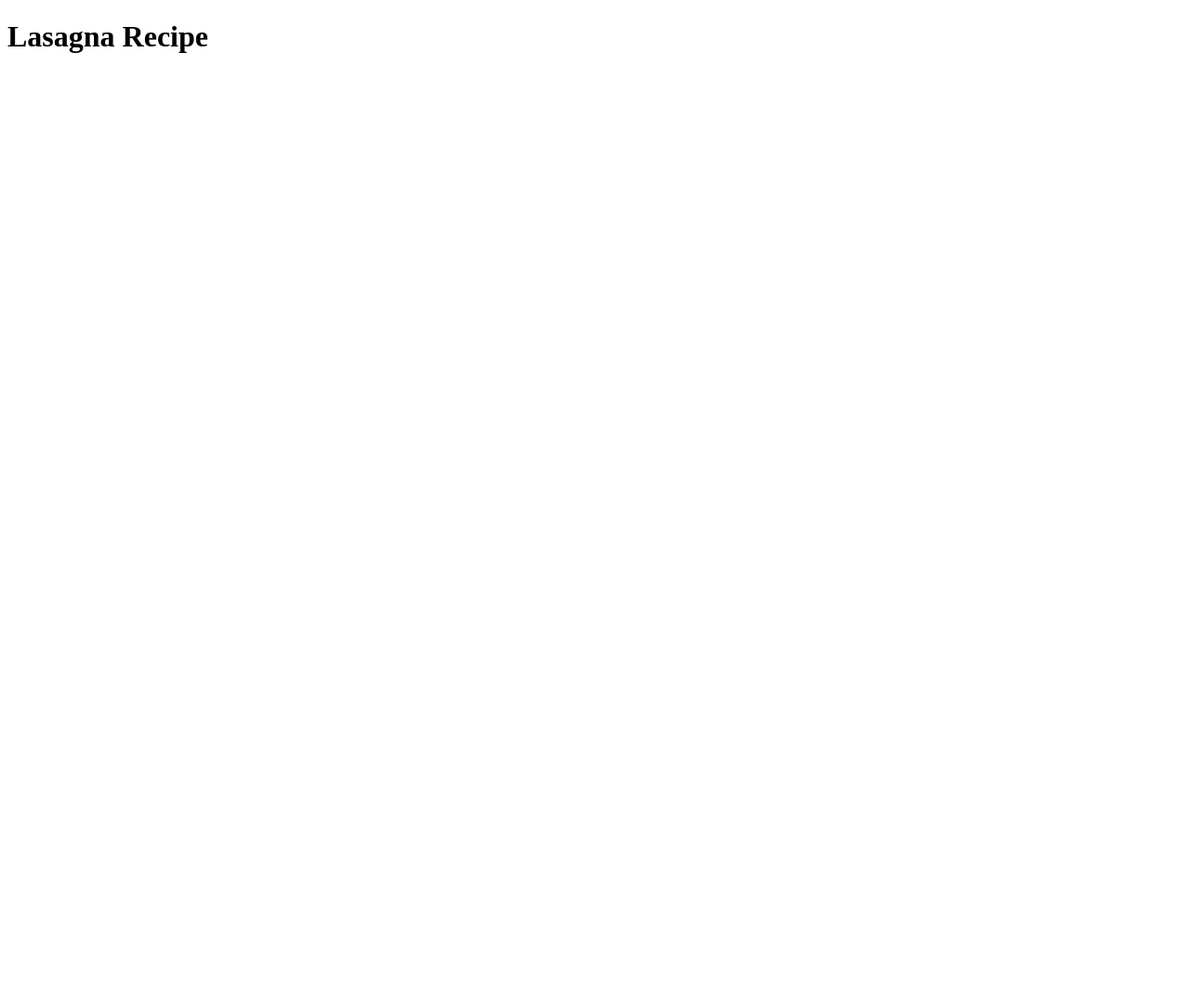
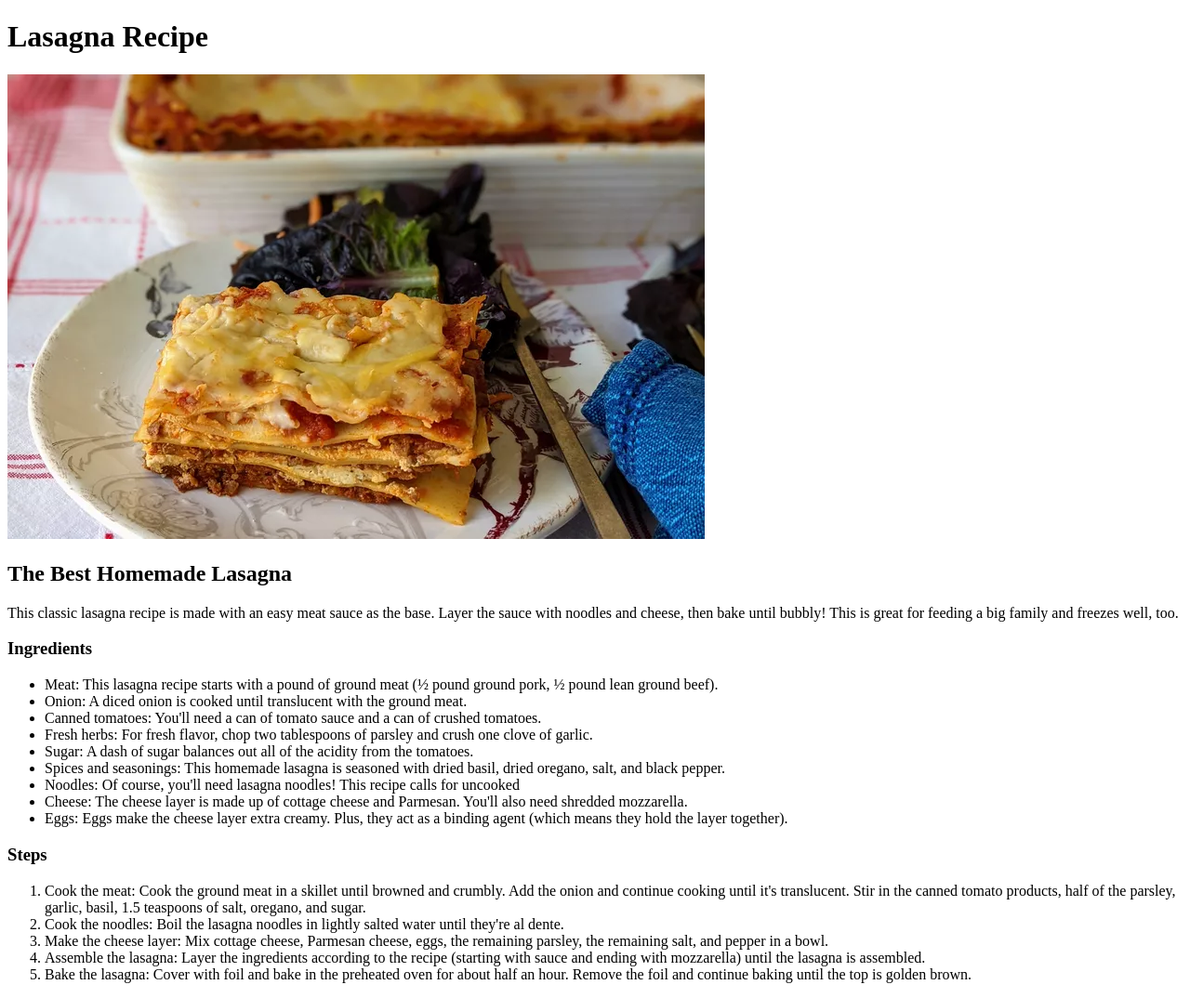
Before and after one commit to prescriptionsocks/odin-recipes, a plain HTML site: page recipes/lasagna.html in a window 1280 px wide. Shown: the whole page at 93% size. Before the commit the page ends 800 px from the top, so only its background shows below. Drawn offline with Linux system fonts and the light colour scheme.

Commit message:
Add content to lasagna.html & create lasagna.webp

```diff
--- a/recipes/lasagna.html
+++ b/recipes/lasagna.html
@@ -8,5 +8,30 @@
 </head>
 <body>
     <h1>Lasagna Recipe</h1>
+    <img src="lasagna.webp" alt="A slice of lasagna served on a plate">
+    <h2>The Best Homemade Lasagna</h2>
+    <p>This classic lasagna recipe is made with an easy meat sauce as the base. Layer the sauce with noodles and cheese, then bake until bubbly! This is great for feeding a big family and freezes well, too.</p>
+    <h3>Ingredients</h3>
+    <ul>
+        <li>Meat: This lasagna recipe starts with a pound of ground meat (½ pound ground pork, ½ pound lean ground beef).</li>
+        <li>Onion: A diced onion is cooked until translucent with the ground meat.</li>
+        <li>Canned tomatoes: You'll need a can of tomato sauce and a can of crushed tomatoes.</li>
+        <li>Fresh herbs: For fresh flavor, chop two tablespoons of parsley and crush one clove of garlic.</li>
+        <li>Sugar: A dash of sugar balances out all of the acidity from the tomatoes.</li>
+        <li>Spices and seasonings: This homemade lasagna is seasoned with dried basil, dried oregano, salt, and black pepper.</li>
+        <li>Noodles: Of course, you'll need lasagna noodles! This recipe calls for uncooked</li>
+        <li>Cheese: The cheese layer is made up of cottage cheese and Parmesan. You'll also need shredded mozzarella.</li>
+        <li>Eggs: Eggs make the cheese layer extra creamy. Plus, they act as a binding agent (which means they hold the layer together).</li>
+
+    </ul>
+    <h3>Steps</h3>
+    <ol>
+        <li>Cook the meat: Cook the ground meat in a skillet until browned and crumbly. Add the onion and continue cooking until it's translucent. Stir in the canned tomato products, half of the parsley, garlic, basil, 1.5 teaspoons of salt, oregano, and sugar.</li>
+        <li> Cook the noodles: Boil the lasagna noodles in lightly salted water until they're al dente.</li>
+        <li>Make the cheese layer: Mix cottage cheese, Parmesan cheese, eggs, the remaining parsley, the remaining salt, and pepper in a bowl.</li>
+        <li>Assemble the lasagna: Layer the ingredients according to the recipe (starting with sauce and ending with mozzarella) until the lasagna is assembled.</li>
+        <li>Bake the lasagna: Cover with foil and bake in the preheated oven for about half an hour. Remove the foil and continue baking until the top is golden brown.</li>
+    </ol>
+
 </body>
 </html>
```
Also changed, not shown: recipes/lasagna.webp (added).
